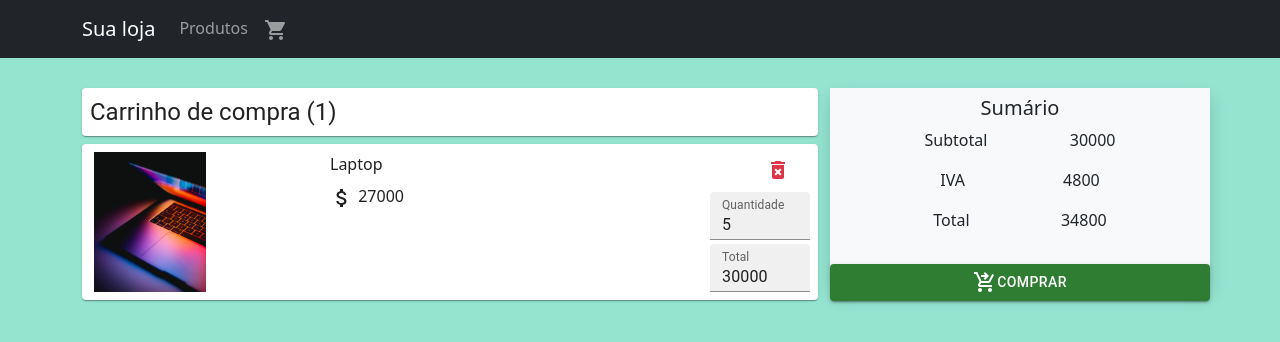
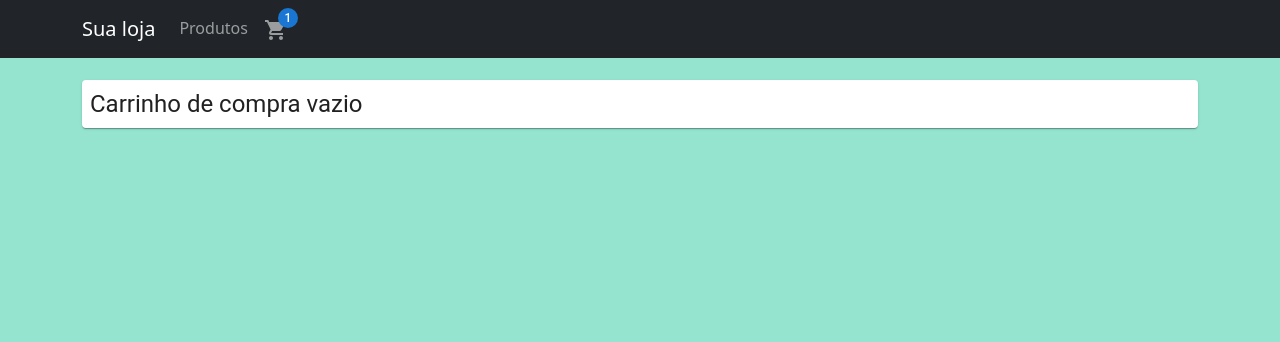
Before and after one commit to BenjamimEterino/niteki-challange, a React (Vite) app: page /cart in a window 1280 px wide. Shown: the top 342 px of the page. Built offline with nearby package versions, Linux system fonts and the light colour scheme.

Commit message:
Badge on cart icon

```diff
--- a/src/App.css
+++ b/src/App.css
@@ -32,6 +32,14 @@ body {
 .card-img-top {
   cursor: pointer;
 }
+/* Hide scrollbar for Chrome, Safari and Opera */
+body::-webkit-scrollbar {
+  display: none;
+}
+body {
+  -ms-overflow-style: none; /* IE and Edge */
+  scrollbar-width: none; /* Firefox */
+}
 
 @media (prefers-reduced-motion: no-preference) {
   a:nth-of-type(2) .logo {
--- a/src/components/Header.tsx
+++ b/src/components/Header.tsx
@@ -1,9 +1,13 @@
 import { Container, Nav, Navbar } from 'react-bootstrap'
 import ShoppingCartIcon from '@mui/icons-material/ShoppingCart';
 import { Link } from 'react-router-dom'
+import { Badge } from '@mui/material';
+import { Items } from '../pages/cartPage/Cart';
+import { useEffect, useState } from 'react';
 
 
 export const Header = () => {
+
     return (
         <Navbar collapseOnSelect expand="lg" bg="dark" variant="dark" fixed="top" className="mb-5">
             <Container>
@@ -12,7 +16,11 @@ export const Header = () => {
                 <Navbar.Collapse id="responsive-navbar-nav" className=''>
                     <Nav className="me-auto">
                         <Link className='nav-link' to="/">Produtos</Link>
-                        <Link className='nav-link'  to="/cart"> <ShoppingCartIcon /></Link>
+                        <Link className='nav-link' to="/cart">
+                            <Badge badgeContent={1} color="primary">
+                                <ShoppingCartIcon />
+                            </Badge>
+                        </Link>
                     </Nav>
 
                 </Navbar.Collapse>
--- a/src/pages/cartPage/Cart.tsx
+++ b/src/pages/cartPage/Cart.tsx
@@ -3,22 +3,24 @@ import { Col, Container, Row } from 'react-bootstrap';
 import AttachMoneyIcon from '@mui/icons-material/AttachMoney'
 import ShoppingCartCheckoutIcon from '@mui/icons-material/ShoppingCartCheckout';
 import DeleteForeverIcon from '@mui/icons-material/DeleteForever';
+import { useNavigate } from 'react-router-dom';
 
+type Item = {
+    name: string,
+    quantidade: number,
+    preço: number,
+    total: number,
+    img_url: string
+}
 
-
-export const Items = [{
-    name: 'Laptop',
-    quantidade: 5,
-    preço: 27000,
-    total: 30000,
-    img_url: '/img/macbook/mac1.jpg'
-}];
+export let Items: Array<Item> = [];
 
 const Cart = () => {
-    let subtotal = Items.reduce(function (previousValue, currentValue) { return previousValue + currentValue.total; }, 0);
+    const navigate = useNavigate();
+    let subtotal = Items && Items.reduce(function (previousValue, currentValue) { return previousValue + currentValue.total; }, 0);
 
     return (
-        <Container className='mt-5'>
+        Items.length > 0 ? <Container className='mt-5'>
             <Row>
                 <Col lg={8} sm={12} xs={12}>
                     <Card className='d-flex mt-2 p-2'>
@@ -89,7 +91,18 @@ const Cart = () => {
                     </Row>
                 </Col>
             </Row>
-        </Container>
+        </Container> :
+            <Container className='mt-5'>
+                <Card className='d-flex mt-2 p-2'>
+                    <Row>
+                        <Typography variant='h5'>
+                            Carrinho de compra vazio
+                        </Typography>
+                    </Row>
+                    <Row></Row>
+                </Card>
+            </Container>
+
     );
 }
 
```
